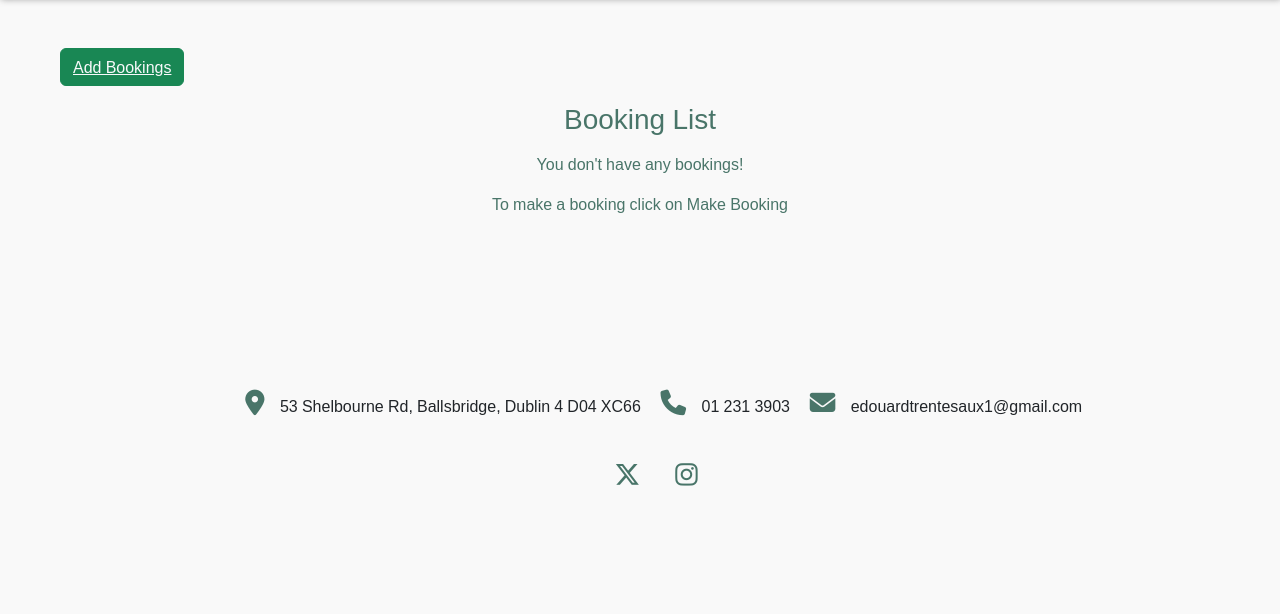
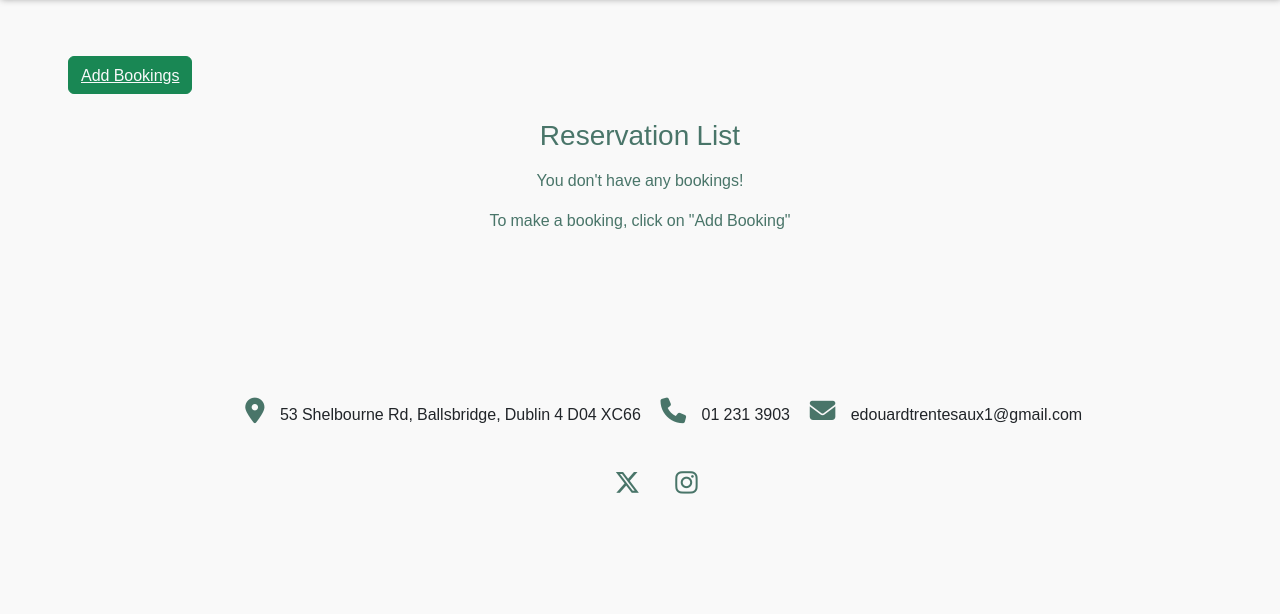
Before and after one commit to Edouard102/mae-restaurant, a Django app: page /bookings/booking_list/ in a window 1280 px wide. Shown: the part 186-800 px from the top of the page. Run offline with Django 3.2, Linux system fonts and the light colour scheme; the visitor is signed in with stand-in values (Sample User, id 1); data that the repository does not hold is empty; some libraries are stand-ins or nearby versions.

Commit message:
add edit booking html and correct the views

```diff
--- a/booking/templates/booking/add_booking.html
+++ b/booking/templates/booking/add_booking.html
@@ -5,7 +5,7 @@
 
 {% block content %}
 
-    <h3>make Booking</h3>
+    <h3>Make a Reservation</h3>
 
     <div class="row justify-content-center">
         <!-- make a booking form -->
--- a/booking/templates/booking/booking_list.html
+++ b/booking/templates/booking/booking_list.html
@@ -5,35 +5,42 @@
 
 {% block content %}
 <div class="row m-5">
-    <div class="col-12 text-left">
+    <div class="col-12 text-left m-2">
+
     <!-- Button to add/make a booking -->
     <li class="btn btn-success text-left">
         <a class="text-light" aria-current="page" href="{% url 'add_booking' %}">Add Bookings</a>
-      </li>
+    </li>
     </div>
+
     <div class= "col-12 text-center">
-    <h3 class="m-3">Booking List</h3>
+        <h3 class="m-3">Reservation List</h3>
+
+        {% if user_bookings %}
+            {% for user_booking in user_bookings %}
+                <p>
+                    Email : {{ user_booking.email }} <br>
+                    Customer Name : {{ user_booking.customer_name }} <br>
+                    Phone : {{ user_booking.phone }} <br>
+                    Number of guest : {{ user_booking.party_size }} <br>
+                    Date of reservation : {{ user_booking.booking_date }} <br>
+                    Time : {{ user_booking.booking_time }} <br>
+                    Notes : {{ user_booking.notes }} <br>
+                    Allergies : {{ user_booking.allergies }} <br>
+                </p>
+
+                  <!-- button to edit booking   -->
+
+                <li class="btn btn-success">
+                    <a class="text-light" aria-current="page" href="{% url 'edit_booking' pk=user_booking.id %}">Edit Booking</a>
+                </li>
 
 
-
-    {% if user_bookings %}
-
-        {% for user_booking in user_bookings %}
-            <p>
-                {{user_booking.email }} </br>
-                {{user_booking.customer_name }} </br>
-                {{user_booking.phone }} </br>
-                {{user_booking.party_size }} </br>
-                {{user_booking.booking_date }} </br>
-                {{user_booking.booking_size }} </br>
-
-            </p>
-        {% endfor %}
-    {% else %}
+            {% endfor %}
+        {% else %}
             <p>You don't have any bookings!</p>
-            <p>To make a booking click on Make Booking</p>
-
-    {% endif %}
+            <p>To make a booking, click on "Add Booking"</p>
+        {% endif %}
+    </div>
 </div>
-</div>
-{%endblock%}
+{% endblock %}
--- a/booking/views.py
+++ b/booking/views.py
@@ -29,7 +29,7 @@ def edit_booking(request, pk):
         if form.is_valid():
             form.save()
             messages.success(request, 'Reservation successfully deleted.')
-            return redirect('booking_detail', pk=pk)
+            return redirect('booking_list')
     else:
         form = BookingForm(instance=booking)
     return render(request, 'booking/edit_booking.html', {'form': form})
@@ -52,7 +52,6 @@ def booking_list(request):
     context = {
         'user_bookings': user_bookings,
     }
-
     return render(request, template, context)
     # context_object_name = 'bookings'
 
```
Also changed, not shown: booking/templates/booking/edit_booking.html (+18 -3 lines).
